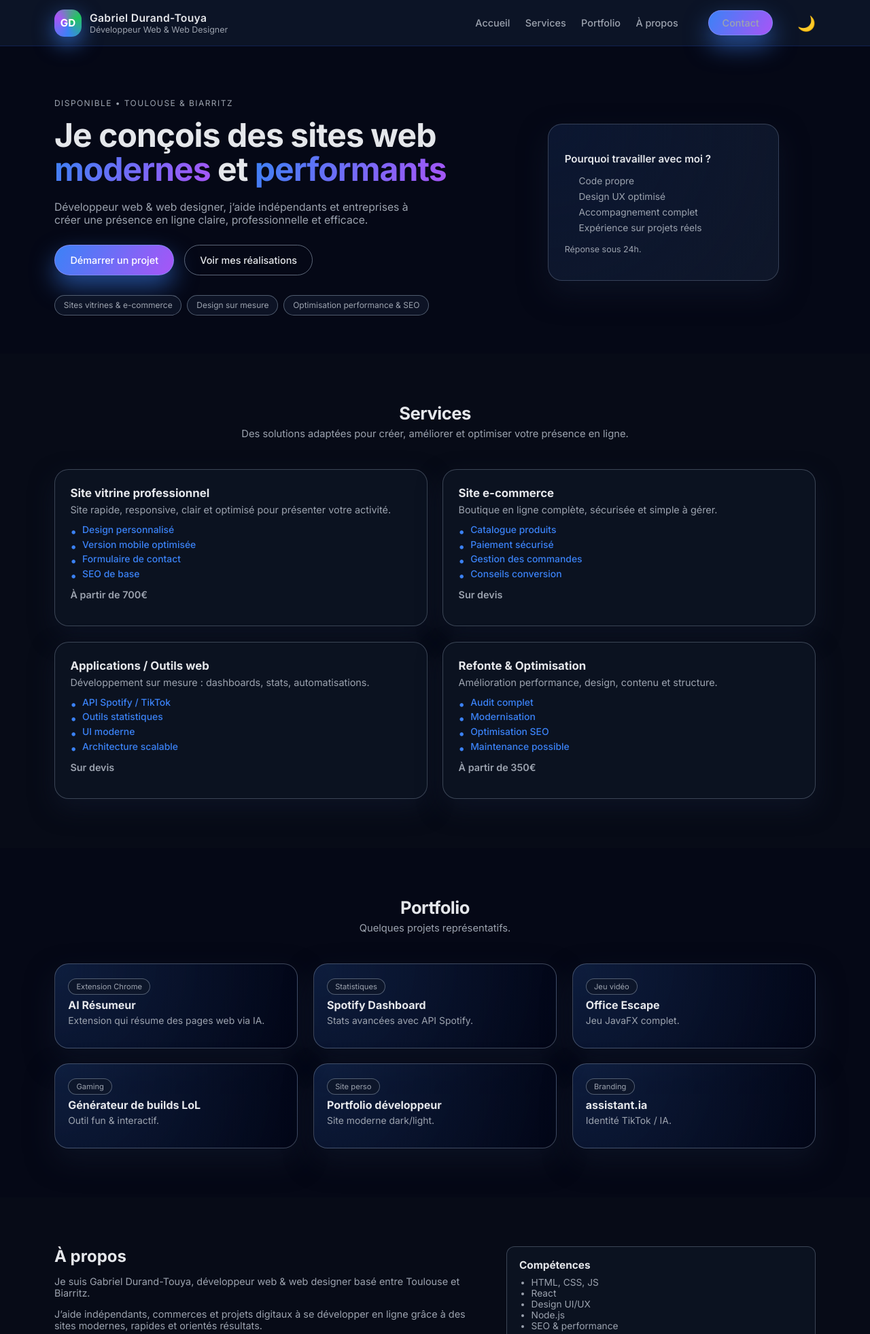
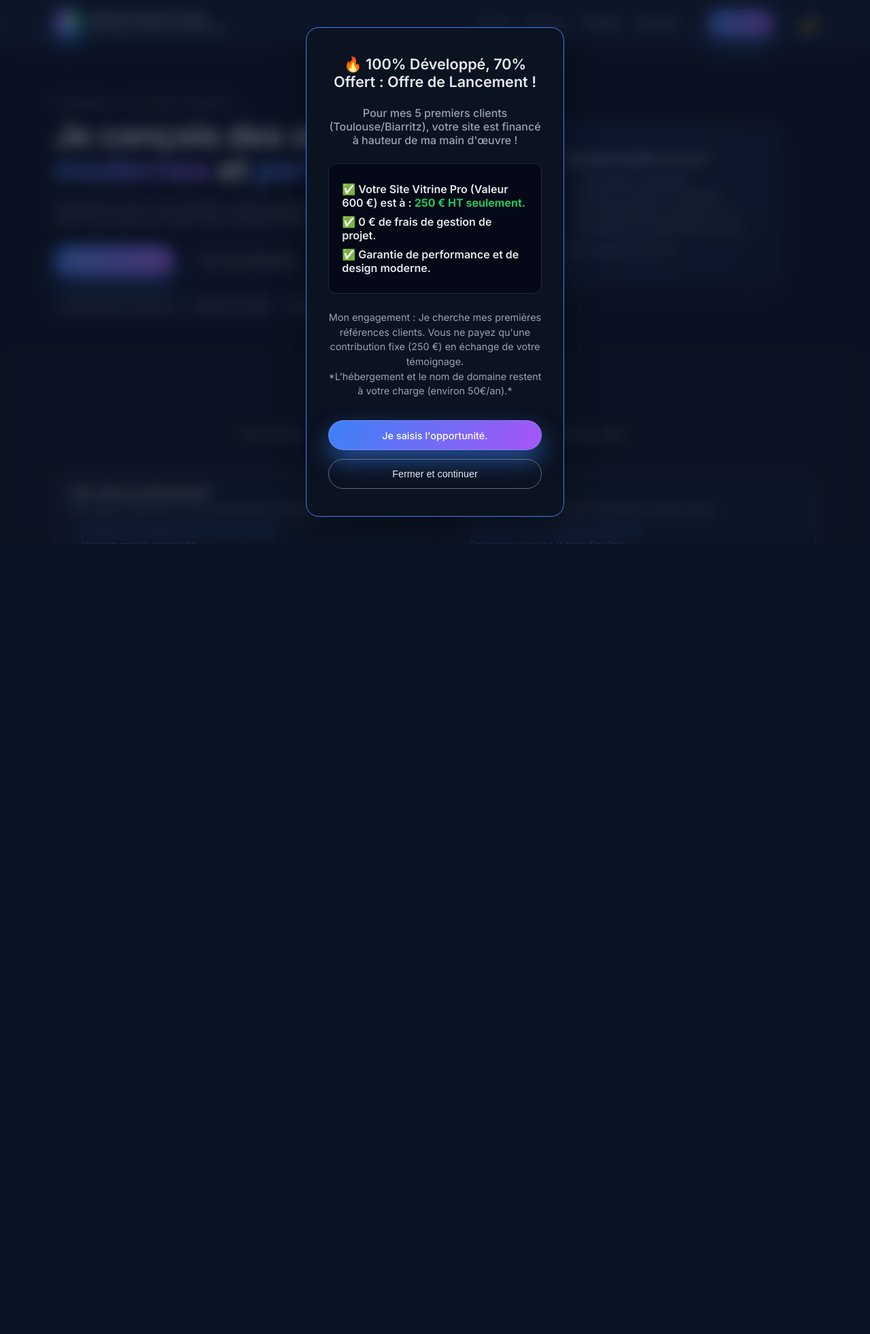
Before and after one commit to gabrieldrdt/Sitemicroentreprise, a PHP site: page / in a window 1280 px wide. Shown: the top 1962 px of the page at 68% size. After the commit the page ends 800 px from the top, so only its background shows below. Run offline with PHP 8.4, Linux system fonts and the light colour scheme.

Commit message:
Site vitrine de mon entreprise

```diff
--- a/index.html
+++ b/index.html
@@ -12,7 +12,6 @@
 </head>
 
 <body>
-  <!-- HEADER -->
   <header class="site-header">
     <div class="container header-inner">
       <div class="logo">
@@ -24,7 +23,7 @@
       </div>
 
       <nav class="main-nav">
-        <button class="nav-toggle"><span class="bar"></span><span class="bar"></span></button>
+        <button class="nav-toggle" aria-label="Ouvrir le menu de navigation"><span class="bar"></span><span class="bar"></span></button>
         <ul class="nav-links">
           <li><a href="#home">Accueil</a></li>
           <li><a href="#services">Services</a></li>
@@ -35,10 +34,10 @@
         </ul>
 
         <div class="theme-toggle">
-            <input type="checkbox" id="themeSwitch">
+            <input type="checkbox" id="themeSwitch" aria-label="Activer le mode sombre ou clair">
             <label for="themeSwitch">
-                <span class="icon-moon">🌙</span>
-                <span class="icon-sun">☀️</span>
+                <span class="icon-moon" aria-hidden="true">🌙</span>
+                <span class="icon-sun" aria-hidden="true">☀️</span>
             </label>
         </div>
 
@@ -46,7 +45,6 @@
     </div>
   </header>
 
-  <!-- HERO -->
   <main>
     <section id="home" class="hero">
       <div class="container hero-inner">
@@ -71,18 +69,17 @@
           <div class="hero-card">
             <p class="hero-card-title">Pourquoi travailler avec moi ?</p>
             <ul class="hero-card-list">
-              <li>Code propre</li>
-              <li>Design UX optimisé</li>
-              <li>Accompagnement complet</li>
-              <li>Expérience sur projets réels</li>
+              <li>Code propre et optimisé</li>
+              <li>Design UX centré sur l'utilisateur</li>
+              <li>Accompagnement complet de A à Z</li>
+              <li>Expérience sur projets réels et variés</li>
             </ul>
-            <p class="hero-card-foot">Réponse sous 24h.</p>
+            <p class="hero-card-foot">Réponse garantie sous 24h.</p>
           </div>
         </div>
       </div>
     </section>
 
-    <!-- SERVICES -->
     <section id="services" class="section section-alt">
     <div class="container">
         <div class="section-header">
@@ -95,146 +92,98 @@
                 <h3>Site vitrine professionnel</h3>
                 <p>Site rapide, responsive, clair et optimisé pour présenter votre activité.</p>
                 <ul class="card-list">
-              <li>Design personnalisé</li>
+                    <li>Design personnalisé (sur base de template)</li>
                     <li>Version mobile optimisée</li>
-              <li>Formulaire de contact</li>
-              <li>SEO de base</li>
+                    <li>Formulaire de contact intégré</li>
+                    <li>SEO de base (balises, structure)</li>
                 </ul>
-            <p class="card-price">À partir de 700€</p>
+                <p class="card-price">À partir de 600 €</p>
             </article>
 
             <article class="card">
                 <h3>Site e-commerce</h3>
                 <p>Boutique en ligne complète, sécurisée et simple à gérer.</p>
                 <ul class="card-list">
-              <li>Catalogue produits</li>
-              <li>Paiement sécurisé</li>
-              <li>Gestion des commandes</li>
-              <li>Conseils conversion</li>
+                    <li>Catalogue produits & gestion de stock</li>
+                    <li>Paiement sécurisé (Stripe/PayPal)</li>
+                    <li>Gestion des commandes & facturation</li>
+                    <li>Conseils conversion & UX e-commerce</li>
                 </ul>
                 <p class="card-price">Sur devis</p>
             </article>
 
             <article class="card">
-            <h3>Applications / Outils web</h3>
-            <p>Développement sur mesure : dashboards, stats, automatisations.</p>
+                <h3>Maintenance & Support</h3>
+                <p>Sécurité, mises à jour et évolutions pour garantir la fiabilité et la pérennité de votre solution.</p>
                 <ul class="card-list">
-              <li>API Spotify / TikTok</li>
-              <li>Outils statistiques</li>
-              <li>UI moderne</li>
-              <li>Architecture scalable</li>
+                    <li>Mises à jour CMS/Plugins régulières</li>
+                    <li>Sauvegardes journalières sécurisées</li>
+                    <li>Support technique Niveau 1 (1h/mois)</li>
+                    <li>Surveillance proactive de la sécurité et correctifs</li>
                 </ul>
-            <p class="card-price">Sur devis</p>
+                <p class="card-price">À partir de 50€/mois (engagement annuel)</p>
             </article>
 
             <article class="card">
                 <h3>Refonte & Optimisation</h3>
-            <p>Amélioration performance, design, contenu et structure.</p>
+                <p>Amélioration performance, design, contenu et structure de votre site existant.</p>
                 <ul class="card-list">
-              <li>Audit complet</li>
-              <li>Modernisation</li>
-              <li>Optimisation SEO</li>
-              <li>Maintenance possible</li>
+                    <li>Audit complet (performance, SEO, UX)</li>
+                    <li>Modernisation du design et de l'interface</li>
+                    <li>Optimisation SEO technique et éditoriale</li>
+                    <li>Maintenance corrective et évolutive possible</li>
                 </ul>
-            <p class="card-price">À partir de 350€</p>
+                <p class="card-price">À partir de 300 €</p>
             </article>
         </div>
     </div>
 </section>
 
-    <!-- PORTFOLIO -->
-    <section id="portfolio" class="section">
-      <div class="container">
-        <div class="section-header">
-          <h2>Portfolio</h2>
-          <p>Quelques projets représentatifs.</p>
-        </div>
 
-        <div class="grid grid-3">
-          <article class="project-card">
-            <div class="project-tag">Extension Chrome</div>
-            <h3>AI Résumeur</h3>
-            <p>Extension qui résume des pages web via IA.</p>
-          </article>
-
-          <article class="project-card">
-            <div class="project-tag">Statistiques</div>
-            <h3>Spotify Dashboard</h3>
-            <p>Stats avancées avec API Spotify.</p>
-          </article>
-
-          <article class="project-card">
-            <div class="project-tag">Jeu vidéo</div>
-            <h3>Office Escape</h3>
-            <p>Jeu JavaFX complet.</p>
-          </article>
-
-          <article class="project-card">
-            <div class="project-tag">Gaming</div>
-            <h3>Générateur de builds LoL</h3>
-            <p>Outil fun & interactif.</p>
-          </article>
-
-          <article class="project-card">
-            <div class="project-tag">Site perso</div>
-            <h3>Portfolio développeur</h3>
-            <p>Site moderne dark/light.</p>
-          </article>
-
-          <article class="project-card">
-            <div class="project-tag">Branding</div>
-            <h3>assistant.ia</h3>
-            <p>Identité TikTok / IA.</p>
-          </article>
-        </div>
-      </div>
-    </section>
-
-    <!-- ABOUT -->
     <section id="about" class="section section-alt">
       <div class="container about-grid">
         <div>
-          <h2>À propos</h2>
+          <h2>À propos de moi :</h2>
           <p>Je suis Gabriel Durand-Touya, développeur web & web designer basé entre Toulouse et Biarritz.</p>
           <p>J’aide indépendants, commerces et projets digitaux à se développer en ligne grâce à des sites modernes, rapides et orientés résultats.</p>
+          <p>Je cible principalement :</p>
           <ul class="about-list">
             <li>Indépendants & freelances</li>
             <li>Commerces locaux</li>
-            <li>Projets tech ou gaming</li>
+            <li>Projets tech ou gaming innovants</li>
           </ul>
         </div>
 
         <div class="about-side">
           <div class="about-card">
-            <h3>Compétences</h3>
+            <h3>Compétences Techniques</h3>
             <ul>
-              <li>HTML, CSS, JS</li>
-              <li>React</li>
-              <li>Design UI/UX</li>
-              <li>Node.js</li>
-              <li>SEO & performance</li>
+              <li>HTML5, CSS3, JavaScript (Vanilla)</li>
+              <li>Frameworks : React</li>
+              <li>Design : UI/UX Design</li>
+              <li>Backend : Node.js</li>
+              <li>Optimisation : SEO & Performance Web</li>
             </ul>
           </div>
 
           <div class="about-card">
-            <h3>Travail</h3>
+            <h3>Processus de Travail</h3>
             <ul>
-              <li>Échange initial</li>
-              <li>Maquettes</li>
-              <li>Version de test</li>
-              <li>Livraison finale</li>
+              <li>Échange initial et définition du besoin</li>
+              <li>Création des maquettes (Design)</li>
+              <li>Développement et version de test (Alpha/Bêta)</li>
+              <li>Livraison finale et garantie post-lancement</li>
             </ul>
           </div>
         </div>
       </div>
     </section>
 
-    <!-- CONTACT -->
     <section id="contact" class="section">
       <div class="container contact-grid">
         <div>
-          <h2>Contact</h2>
-          <p>Décrivez votre projet, je vous réponds rapidement.</p>
+          <h2>Contactez-moi</h2>
+          <p>Décrivez votre projet en quelques lignes pour que je puisse vous faire une proposition détaillée.</p>
 
           <div class="contact-infos">
             <div>
@@ -243,16 +192,16 @@
             </div>
             <div>
               <h3>Localisation</h3>
-              <p>Toulouse & Biarritz</p>
+              <p>Toulouse & Biarritz (Disponible en distanciel)</p>
             </div>
           </div>
 
           <div class="socials">
             <h3>Réseaux</h3>
             <div class="social-links">
-              <a href="https://www.linkedin.com/in/gabriel-durand-touya-182ab3349/">LinkedIn</a>
-              <a href="https://github.com/gabrieldrdt">GitHub</a>
-              <a href="https://gabrieldrdt.github.io/Portfolio/index.html">Portfolio</a>
+              <a href="https://www.linkedin.com/in/gabriel-durand-touya-182ab3349/" target="_blank" rel="noopener noreferrer">LinkedIn</a>
+              <a href="https://github.com/gabrieldrdt" target="_blank" rel="noopener noreferrer">GitHub</a>
+              <a href="https://gabrieldrdt.github.io/Portfolio/index.html" target="_blank" rel="noopener noreferrer">Portfolio</a>
             </div>
           </div>
         </div>
@@ -274,18 +223,19 @@
               <option value="">Sélectionnez un type de projet</option>
               <option value="vitrine">Site vitrine</option>
               <option value="ecommerce">E-commerce</option>
-              <option value="outil">Outil web</option>
-              <option value="refonte">Refonte</option>
+              <option value="refonte">Refonte & Optimisation</option>
+              <option value="maintenance">Maintenance & Support</option>
             </select>
           </div>
 
           <div class="form-group">
-            <label for="budget">Budget</label>
+            <label for="budget">Budget estimé</label>
             <select id="budget">
               <option value="">Sélectionnez un budget</option>
-              <option value="500-1000">500–1000€</option>
-              <option value="1000-2000">1000–2000€</option>
-              <option value="2000-5000">2000–5000€</option>
+              <option value="500-1500">500–1 500 €</option>
+              <option value="1500-3000">1 500–3 000 €</option>
+              <option value="3000-5000">3 000–5 000 €</option>
+              <option value="5000+">Plus de 5 000 €</option>
             </select>
           </div>
 
@@ -294,13 +244,12 @@
             <textarea id="message" rows="5" placeholder="Décrivez votre projet ou vos besoins…" required></textarea>
           </div>
 
-          <button type="submit" class="btn btn-primary btn-full">Envoyer</button>
-          <p id="form-status"></p>
+          <button type="submit" class="btn btn-primary btn-full">Envoyer ma demande</button>
+          <p id="form-status" aria-live="polite"></p>
         </form>
       </div>
     </section>
 
-    <!-- ADMIN DASHBOARD -->
     <section id="dashboard" class="section hidden">
       <div class="container">
         <h2>Dashboard Administrateur</h2>
@@ -308,7 +257,7 @@
         <div class="stats-grid">
           <div class="stat-card"><h3>Visiteurs</h3><p id="statVisitors">0</p></div>
           <div class="stat-card"><h3>Pages vues</h3><p id="statViews">0</p></div>
-          <div class="stat-card"><h3>Formulaires</h3><p id="statForms">0</p></div>
+          <div class="stat-card"><h3>Formulaires reçus</h3><p id="statForms">0</p></div>
         </div>
 
         <button id="logoutBtn" class="btn btn-ghost">Se déconnecter</button>
@@ -316,7 +265,28 @@
     </section>
   </main>
 
-  <!-- FOOTER -->
+  <div id="launchModal" class="modal launch-modal hidden" role="dialog" aria-modal="true" aria-labelledby="launchModalTitle">
+    <div class="modal-content">
+      <h3 id="launchModalTitle">🔥 100% Développé, 70% Offert : Offre de Lancement !</h3>
+      <p class="launch-subtitle">Pour mes 5 premiers clients (Toulouse/Biarritz), votre site est financé à hauteur de ma main d'œuvre !</p>
+
+      <div class="launch-advantages">
+        <p>✅ Votre Site Vitrine Pro (Valeur 600 €) est à : <strong style="color: #22c55e;">250 € HT seulement.</strong></p>
+        <p>✅ 0 € de frais de gestion de projet.</p>
+        <p>✅ Garantie de performance et de design moderne.</p>
+      </div>
+
+      <p class="launch-text">
+        Mon engagement : Je cherche mes premières références clients. Vous ne payez qu'une contribution fixe (250 €) en échange de votre témoignage.
+        <br>
+        *L'hébergement et le nom de domaine restent à votre charge (environ 50€/an).*
+      </p>
+
+      <a href="#contact" id="acceptLaunchOffer" class="btn btn-primary btn-full">Je saisis l'opportunité.</a>
+      <button id="closeLaunchModal" class="btn btn-ghost btn-full">Fermer et continuer</button>
+    </div>
+  </div>
+
   <footer class="site-footer">
     <div class="footer-inner container">
       <p>© <span id="year"></span> Gabriel Durand-Touya</p>
@@ -324,20 +294,19 @@
     </div>
   </footer>
 
-  <!-- LOGIN MODAL -->
-  <div id="loginModal" class="modal hidden">
+  <div id="loginModal" class="modal hidden" role="dialog" aria-modal="true" aria-labelledby="loginModalTitle">
     <div class="modal-content">
-      <h3>Connexion Admin</h3>
+      <h3 id="loginModalTitle">Connexion Admin</h3>
 
       <form id="adminLoginForm">
-        <label>Email</label>
+        <label for="loginEmail">Email</label>
         <input type="email" id="loginEmail" required>
 
-        <label>Mot de passe</label>
+        <label for="loginPassword">Mot de passe</label>
         <input type="password" id="loginPassword" required>
 
         <button class="btn btn-primary btn-full">Connexion</button>
-        <p id="loginStatus"></p>
+        <p id="loginStatus" aria-live="polite"></p>
       </form>
 
       <button id="closeModal" class="btn btn-ghost btn-full">Fermer</button>
--- a/style.css
+++ b/style.css
@@ -788,7 +788,7 @@ body {
   color: var(--accent);
 }
 
-/* MODAL (ADMIN LOGIN) */
+/* MODAL (ADMIN LOGIN & LAUNCH) */
 .modal {
   position: fixed;
   inset: 0;
@@ -856,6 +856,58 @@ body {
   }
 }
 
+/* LAUNCH MODAL SPECIFIC STYLES */
+.launch-modal .modal-content {
+    background: var(--card); /* Utilise la couleur de fond de carte existante */
+    max-width: 450px;
+    padding: 2.5rem 2rem;
+    border: 1px solid var(--accent);
+}
+
+.launch-modal .launch-subtitle {
+    font-weight: 500;
+    color: var(--muted);
+    margin-top: 0.5rem;
+}
+
+.launch-modal .launch-advantages {
+    background-color: var(--bg); /* Pour le mode sombre, le fond est plus foncé */
+    border-radius: var(--radius-md);
+    padding: 1.2rem;
+    margin: 1.5rem 0;
+    text-align: left;
+    border: 1px solid var(--border);
+}
+
+.launch-modal .launch-advantages p {
+    margin: 0.5rem 0;
+    font-weight: 600;
+    color: var(--text);
+}
+
+.launch-modal .launch-text {
+    margin-bottom: 2rem;
+    font-size: 0.9rem;
+    line-height: 1.5;
+    color: var(--muted);
+}
+
+.light .launch-modal .launch-advantages {
+  background-color: var(--bg); /* Fond clair pour le mode light */
+  border: 1px solid var(--border);
+}
+
+/* Espacement entre les deux boutons de la modale */
+.launch-modal .btn-primary {
+    margin-bottom: 0.8rem; /* Ajout d'une marge sous le bouton principal */
+}
+
+/* Assurer la cohérence du centrage */
+.launch-modal .modal-content {
+    /* ... autres styles ... */
+    text-align: center; /* Assure que tout est bien centré */
+}
+
 /* LIGHT MODE HEADER & SOCIALS */
 .light .site-header {
   background: rgba(255, 255, 255, 0.9);
```
Also changed, not shown: script.js (+23 -0 lines). Lines whose indentation alone changed are shown as unchanged.
